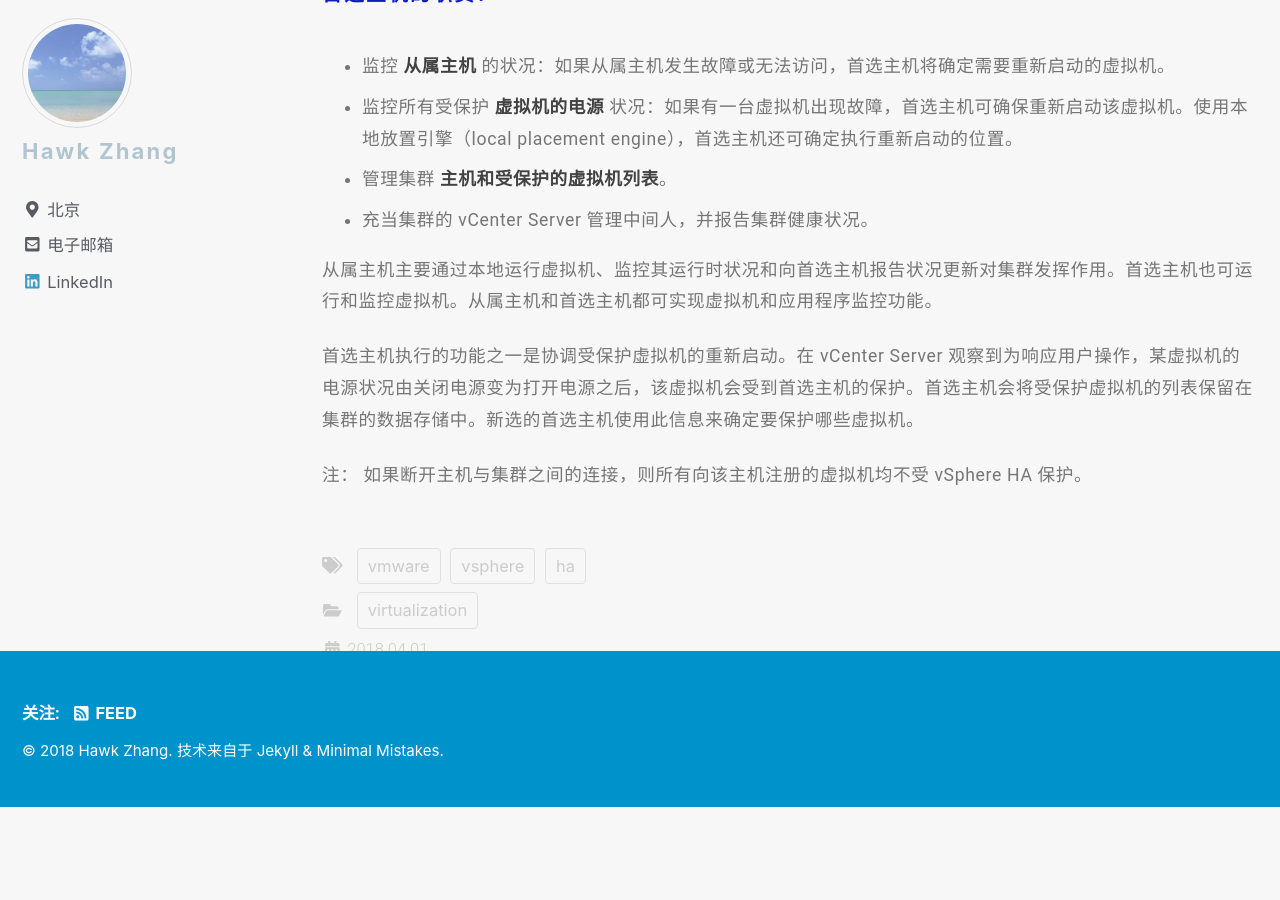
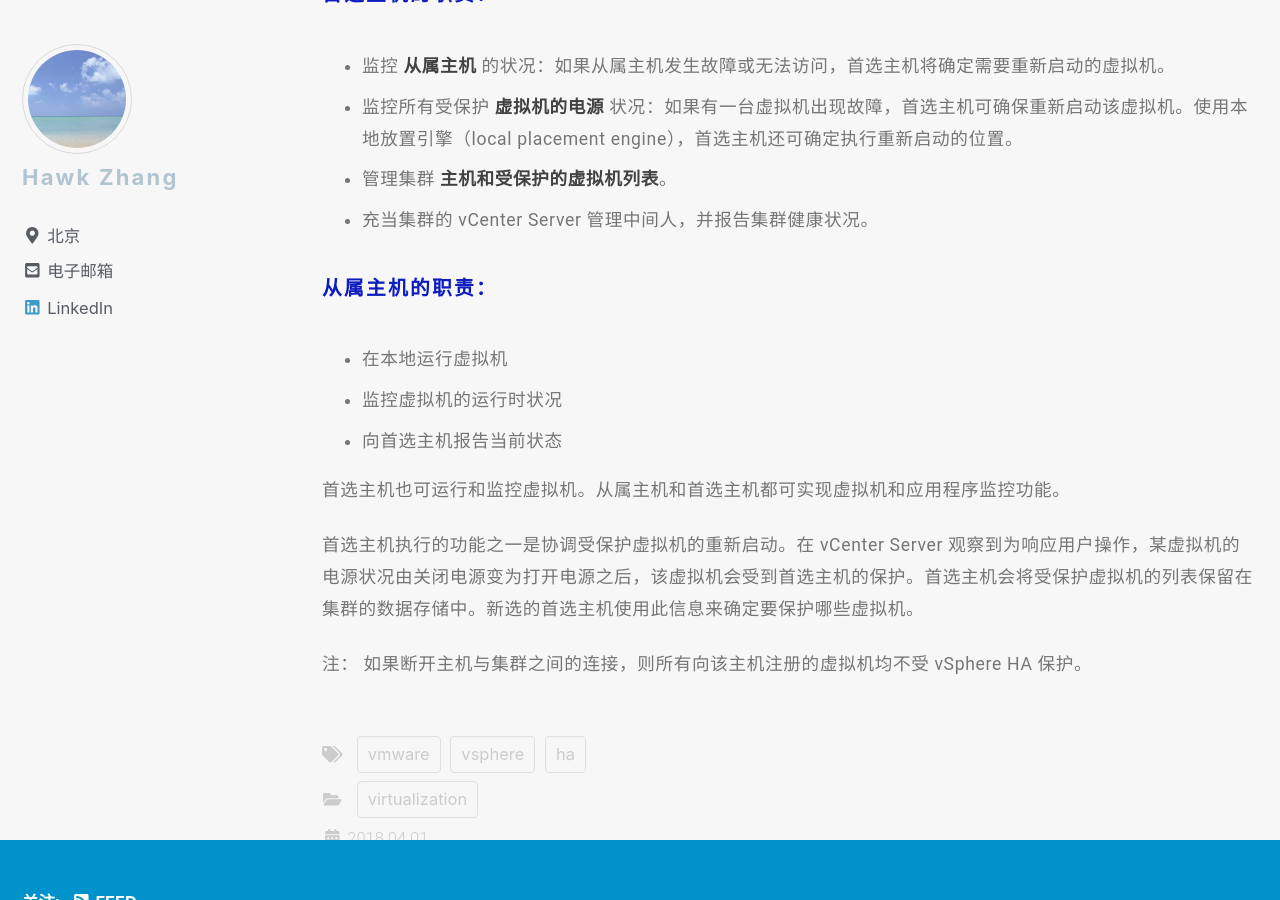
Before and after one commit to narru888/linotes_note, a Jekyll site: the page built from _posts/virtualizaion/2018-04-01-vsphere.ha.md, in a window 1280 px wide and 900 px high, scrolled down 6519 px. Built offline with Jekyll 4.4.1, drawn with Linux system fonts in a browser that asks for light colours; nearby versions of some CDN libraries; a script that is not in the unit is left out; before the commit the page ends 7326 px from its top, so only the background shows below that.

Commit message:
update on 2018-11-29 10:36:01 CST

```diff
--- a/_posts/virtualizaion/2018-04-01-vsphere.ha.md
+++ b/_posts/virtualizaion/2018-04-01-vsphere.ha.md
@@ -187,7 +187,13 @@ vSphere HA 可以将虚拟机及其所驻留的主机集中在集群内，从而
 * 管理集群 **主机和受保护的虚拟机列表**。
 * 充当集群的 vCenter Server 管理中间人，并报告集群健康状况。
 
-从属主机主要通过本地运行虚拟机、监控其运行时状况和向首选主机报告状况更新对集群发挥作用。首选主机也可运行和监控虚拟机。从属主机和首选主机都可实现虚拟机和应用程序监控功能。
+##### 从属主机的职责：
+
+* 在本地运行虚拟机
+* 监控虚拟机的运行时状况
+* 向首选主机报告当前状态
+
+首选主机也可运行和监控虚拟机。从属主机和首选主机都可实现虚拟机和应用程序监控功能。
 
 首选主机执行的功能之一是协调受保护虚拟机的重新启动。在 vCenter Server 观察到为响应用户操作，某虚拟机的电源状况由关闭电源变为打开电源之后，该虚拟机会受到首选主机的保护。首选主机会将受保护虚拟机的列表保留在集群的数据存储中。新选的首选主机使用此信息来确定要保护哪些虚拟机。
 
```
